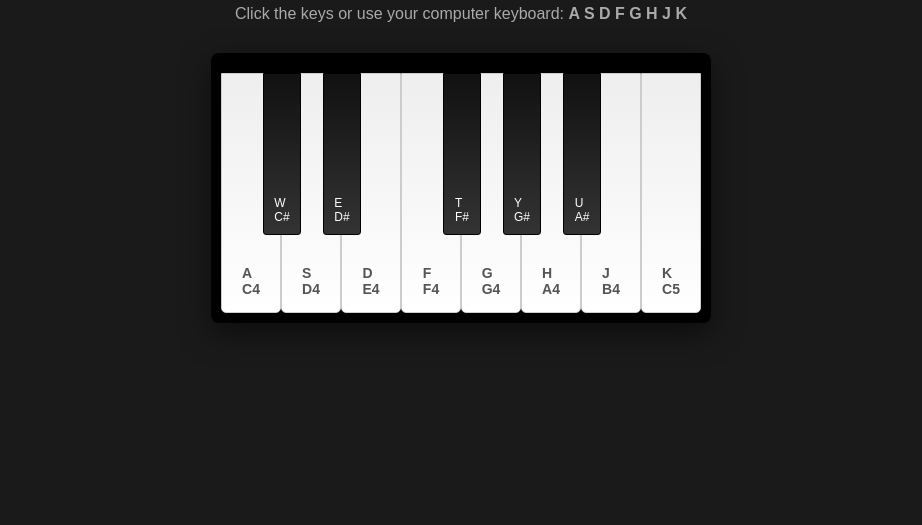
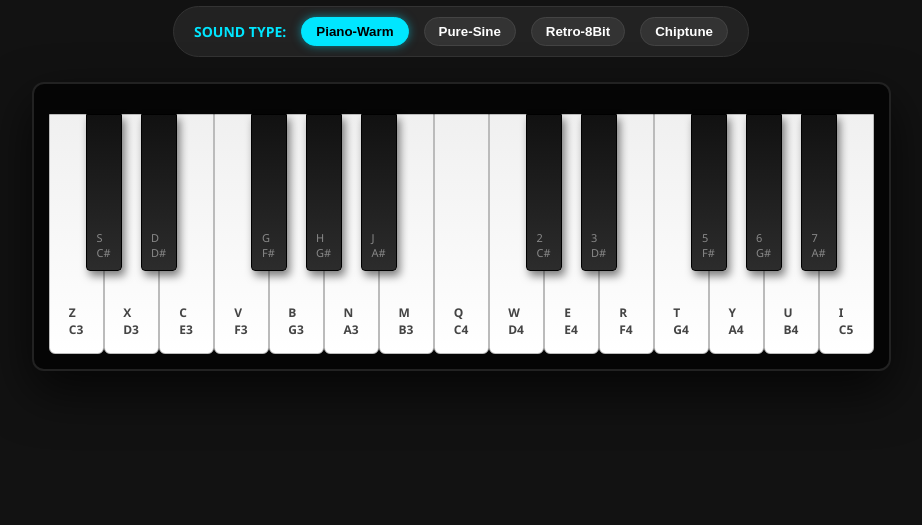
Before and after one commit to 131633-a11y/Online-piano, a plain HTML site: page index.html in a window 1280 px wide. Shown: the part 275-800 px from the top of the page, without its empty margins (179-1101 px from the left). Drawn offline with Linux system fonts and the light colour scheme.

Commit message:
Update index.html
NEW 2 OCTAVE

```diff
--- a/index.html
+++ b/index.html
@@ -3,152 +3,224 @@
 <head>
     <meta charset="UTF-8">
     <meta name="viewport" content="width=device-width, initial-scale=1.0">
-    <title>Interactive Browser Piano</title>
+    <title>Deluxe 2-Octave Online Piano</title>
     <style>
         body {
             margin: 0;
-            background: #1a1a1a;
-            font-family: Arial, sans-serif;
+            background: #121212;
+            font-family: 'Segoe UI', Tahoma, Geneva, Verdana, sans-serif;
             display: flex;
             flex-direction: column;
             align-items: center;
             justify-content: center;
             height: 100vh;
             color: #fff;
+            overflow-x: hidden;
         }
-        h1 { margin-bottom: 20px; }
-        .instructions { margin-bottom: 30px; color: #aaa; text-align: center; }
+        h1 { margin-bottom: 5px; color: #00e6ff; text-shadow: 0 0 10px rgba(0,230,255,0.3); }
+        .instructions { margin-bottom: 20px; color: #aaa; text-align: center; font-size: 14px; }
+
+        /* Control Panel Styles */
+        .controls {
+            margin-bottom: 25px;
+            display: flex;
+            gap: 15px;
+            background: #222;
+            padding: 10px 20px;
+            border-radius: 30px;
+            border: 1px solid #333;
+        }
+        .controls label { font-size: 14px; font-weight: bold; align-self: center; color: #00e6ff; }
+        .controls button {
+            background: #333;
+            color: #fff;
+            border: 1px solid #444;
+            padding: 6px 14px;
+            border-radius: 20px;
+            cursor: pointer;
+            font-weight: bold;
+            transition: all 0.2s;
+        }
+        .controls button.active-synth {
+            background: #00e6ff;
+            color: #000;
+            border-color: #00e6ff;
+            box-shadow: 0 0 10px rgba(0,230,255,0.5);
+        }
 
         /* Piano Keyboard Container */
         .piano-container {
             display: flex;
             position: relative;
-            background: #000;
-            padding: 20px 10px 10px 10px;
-            border-radius: 8px;
-            box-shadow: 0 10px 30px rgba(0,0,0,0.5);
+            background: #050505;
+            padding: 30px 15px 15px 15px;
+            border-radius: 12px;
+            box-shadow: 0 20px 50px rgba(0,0,0,0.7);
+            border: 2px solid #222;
         }
 
-        /* White Keys styling */
+        /* Keys Base Styles */
         .key {
             cursor: pointer;
             user-select: none;
+            position: relative;
         }
+
+        /* White Keys (15 keys total across 2 octaves) */
         .white-key {
-            width: 60px;
+            width: 55px;
             height: 240px;
-            background: linear-gradient(to bottom, #eeeeee 0%, #ffffff 100%);
-            border: 1px solid #ccc;
-            border-radius: 0 0 5px 5px;
+            background: linear-gradient(to bottom, #f0f0f0 0%, #ffffff 100%);
+            border: 1px solid #bbb;
+            border-radius: 0 0 6px 6px;
             box-sizing: border-box;
             display: flex;
             flex-direction: column;
             justify-content: flex-end;
             align-items: center;
             padding-bottom: 15px;
-            color: #555;
+            color: #444;
             font-weight: bold;
-            font-size: 14px;
-            transition: background 0.1s;
+            font-size: 12px;
+            transition: background 0.05s, transform 0.05s;
+            z-index: 1;
         }
         .white-key:active, .white-key.active {
-            background: #e0e0e0;
-            box-shadow: inset 0 5px 10px rgba(0,0,0,0.2);
+            background: #d4d4d4;
+            box-shadow: inset 0 8px 12px rgba(0,0,0,0.25);
+            transform: translateY(2px);
         }
 
-        /* Black Keys positioning & styling */
+        /* Black Keys (10 keys total, positioned relatively over white keys) */
         .black-key {
-            width: 36px;
-            height: 150px;
-            background: linear-gradient(to bottom, #111 0%, #333 100%);
+            width: 34px;
+            height: 145px;
+            background: linear-gradient(to bottom, #111 0%, #2c2c2c 100%);
             border: 1px solid #000;
-            border-radius: 0 0 3px 3px;
+            border-radius: 0 0 4px 4px;
             position: absolute;
             z-index: 10;
-            margin-left: -18px; /* Center shift over the white key boundary */
             display: flex;
             flex-direction: column;
             justify-content: flex-end;
             align-items: center;
             padding-bottom: 10px;
-            color: #fff;
-            font-size: 12px;
-            transition: background 0.1s;
+            color: #888;
+            font-size: 11px;
+            transition: background 0.05s, transform 0.05s;
+            box-shadow: 3px 5px 8px rgba(0,0,0,0.5);
         }
         .black-key:active, .black-key.active {
-            background: #555;
+            background: #444;
+            transform: translateY(1px);
+            box-shadow: 1px 2px 4px rgba(0,0,0,0.5);
         }
     </style>
 </head>
 <body>
 
-    <h1>Online Web Piano</h1>
-    <div class="instructions">Click the keys or use your computer keyboard: <strong>A S D F G H J K</strong></div>
+    <h1>Online Deluxe Piano</h1>
+    <div class="instructions">
+        Click notes or use your PC keyboard.<br>
+        <strong>Octave 1:</strong> Z X C V B N M , . / &nbsp;&nbsp;|&nbsp;&nbsp; <strong>Octave 2:</strong> Q W E R T Y U I O P [
+    </div>
 
-    <!-- The 1-Octave Keybed Structure -->
+    <!-- Synth Type Customizer Controls -->
+    <div class="controls">
+        <label>SOUND TYPE:</label>
+        <button id="btn-triangle" class="active-synth" onclick="setWaveform('triangle')">Piano-Warm</button>
+        <button id="btn-sine" onclick="setWaveform('sine')">Pure-Sine</button>
+        <button id="btn-sawtooth" onclick="setWaveform('sawtooth')">Retro-8Bit</button>
+        <button id="btn-square" onclick="setWaveform('square')">Chiptune</button>
+    </div>
+
+    <!-- The 25-Key Custom Keybed Structure -->
     <div class="piano-container" id="keyboard">
-        <div class="white-key key" data-note="C4" data-key="a">A<br>C4</div>
-        <div class="black-key key" data-note="C#4" data-key="w" style="left: 70px;">W<br>C#</div>
+        <!-- OCTAVE 1 (C3 to B3) -->
+        <div class="white-key key" data-note="C3" data-key="z">Z<br>C3</div>
+        <div class="black-key key" data-note="C#3" data-key="s" style="left: 52px;">S<br>C#</div>
 
-        <div class="white-key key" data-note="D4" data-key="s">S<br>D4</div>
-        <div class="black-key key" data-note="D#4" data-key="e" style="left: 130px;">E<br>D#</div>
+        <div class="white-key key" data-note="D3" data-key="x">X<br>D3</div>
+        <div class="black-key key" data-note="D#3" data-key="d" style="left: 107px;">D<br>D#</div>
 
-        <div class="white-key key" data-note="E4" data-key="d">D<br>E4</div>
+        <div class="white-key key" data-note="E3" data-key="c">C<br>E3</div>
 
-        <div class="white-key key" data-note="F4" data-key="f">F<br>F4</div>
-        <div class="black-key key" data-note="F#4" data-key="t" style="left: 250px;">T<br>F#</div>
+        <div class="white-key key" data-note="F3" data-key="v">V<br>F3</div>
+        <div class="black-key key" data-note="F#3" data-key="g" style="left: 217px;">G<br>F#</div>
 
-        <div class="white-key key" data-note="G4" data-key="g">G<br>G4</div>
-        <div class="black-key key" data-note="G#4" data-key="y" style="left: 310px;">Y<br>G#</div>
+        <div class="white-key key" data-note="G3" data-key="b">B<br>G3</div>
+        <div class="black-key key" data-note="G#3" data-key="h" style="left: 272px;">H<br>G#</div>
 
-        <div class="white-key key" data-note="A4" data-key="h">H<br>A4</div>
-        <div class="black-key key" data-note="A#4" data-key="u" style="left: 370px;">U<br>A#</div>
+        <div class="white-key key" data-note="A3" data-key="n">N<br>A3</div>
+        <div class="black-key key" data-note="A#3" data-key="j" style="left: 327px;">J<br>A#</div>
 
-        <div class="white-key key" data-note="B4" data-key="j">J<br>B4</div>
-        <div class="white-key key" data-note="C5" data-key="k">K<br>C5</div>
+        <div class="white-key key" data-note="B3" data-key="m">M<br>B3</div>
+
+        <!-- OCTAVE 2 (C4 to C5) -->
+        <div class="white-key key" data-note="C4" data-key="q">Q<br>C4</div>
+        <div class="black-key key" data-note="C#4" data-key="2" style="left: 492px;">2<br>C#</div>
+
+        <div class="white-key key" data-note="D4" data-key="w">W<br>D4</div>
+        <div class="black-key key" data-note="D#4" data-key="3" style="left: 547px;">3<br>D#</div>
+
+        <div class="white-key key" data-note="E4" data-key="e">E<br>E4</div>
+
+        <div class="white-key key" data-note="F4" data-key="r">R<br>F4</div>
+        <div class="black-key key" data-note="F#4" data-key="5" style="left: 657px;">5<br>F#</div>
+
+        <div class="white-key key" data-note="G4" data-key="t">T<br>G4</div>
+        <div class="black-key key" data-note="G#4" data-key="6" style="left: 712px;">6<br>G#</div>
+
+        <div class="white-key key" data-note="A4" data-key="y">Y<br>A4</div>
+        <div class="black-key key" data-note="A#4" data-key="7" style="left: 767px;">7<br>A#</div>
+
+        <div class="white-key key" data-note="B4" data-key="u">U<br>B4</div>
+
+        <div class="white-key key" data-note="C5" data-key="i">I<br>C5</div>
     </div>
 
     <script>
-        // Mapping notes to standard frequencies (Hz)
+        // Exact frequencies across 25 sequential keys
         const noteFrequencies = {
-            "C4": 261.63, "C#4": 277.18, "D4": 293.66, "D#4": 311.13,
-            "E4": 329.63, "F4": 349.23, "F#4": 369.99, "G4": 392.00,
-            "G#4": 415.30, "A4": 440.00, "A#4": 466.16, "B4": 493.88, "C5": 523.25
+            "C3": 130.81, "C#3": 138.59, "D3": 146.83, "D#3": 155.56, "E3": 164.81, "F3": 174.61, "F#3": 185.00, "G3": 196.00, "G#3": 207.65, "A3": 220.00, "A#3": 233.08, "B3": 246.94,
+            "C4": 261.63, "C#4": 277.18, "D4": 293.66, "D#4": 311.13, "E4": 329.63, "F4": 349.23, "F#4": 369.99, "G4": 392.00, "G#4": 415.30, "A4": 440.00, "A#4": 466.16, "B4": 493.88, "C5": 523.25
         };
 
-        // Track active oscillators so multiple keys can be pressed concurrently
         const activeOscillators = {};
         let audioCtx = null;
+        let currentWaveform = 'triangle'; // Default setting
 
-        // Initialise AudioContext on the first interaction due to browser security restrictions
         function initAudio() {
             if (!audioCtx) {
                 audioCtx = new (window.AudioContext || window.webkitAudioContext)();
             }
         }
 
+        // Change synthesizer engine settings on click
+        function setWaveform(type) {
+            currentWaveform = type;
+            document.querySelectorAll('.controls button').forEach(btn => btn.classList.remove('active-synth'));
+            document.getElementById(`btn-${type}`).classList.add('active-synth');
+        }
+
         function playNote(note) {
             initAudio();
-            if (activeOscillators[note]) return; // Stop note duplicating if held down
+            if (activeOscillators[note]) return;
 
-            // 1. Create Synthesizer Modules
             const osc = audioCtx.createOscillator();
             const gainNode = audioCtx.createGain();
 
-            // 2. Configure Sound Attributes
-            osc.type = 'triangle'; // Warm, flute/piano-like waveform texture
+            osc.type = currentWaveform;
             osc.frequency.setValueAtTime(noteFrequencies[note], audioCtx.currentTime);
 
-            // 3. Simple Volume Envelope (Prevents clicking sounds)
-            gainNode.gain.setValueAtTime(0.4, audioCtx.currentTime);
-            gainNode.gain.exponentialRampToValueAtTime(0.01, audioCtx.currentTime + 1.5); // Smooth natural decay
+            // Audio gain staging setup
+            gainNode.gain.setValueAtTime(0.3, audioCtx.currentTime);
+            gainNode.gain.exponentialRampToValueAtTime(0.001, audioCtx.currentTime + 1.8);
 
-            // 4. Connect and Play
             osc.connect(gainNode);
             gainNode.connect(audioCtx.destination);
             osc.start();
 
-            // Save instance to stop it cleanly later
             activeOscillators[note] = { osc, gainNode };
         }
 
@@ -156,17 +228,16 @@
             if (activeOscillators[note]) {
                 const { osc, gainNode } = activeOscillators[note];
                 try {
-                    // Fast release instead of abrupt cut-off
                     gainNode.gain.cancelScheduledValues(audioCtx.currentTime);
                     gainNode.gain.setValueAtTime(gainNode.gain.value, audioCtx.currentTime);
-                    gainNode.gain.exponentialRampToValueAtTime(0.001, audioCtx.currentTime + 0.1);
-                    setTimeout(() => osc.stop(), 100);
+                    gainNode.gain.exponentialRampToValueAtTime(0.001, audioCtx.currentTime + 0.15); // Smooth release
+                    setTimeout(() => osc.stop(), 150);
                 } catch(e) {}
                 delete activeOscillators[note];
             }
         }
 
-        // --- Event Listeners for Mouse/Touch Elements ---
+        // Mouse Events
         document.querySelectorAll('.key').forEach(keyElement => {
             const note = keyElement.dataset.note;
 
@@ -176,35 +247,3 @@
             });
 
             keyElement.addEventListener('mouseup', () => {
-                stopNote(note);
-                keyElement.classList.remove('active');
-            });
-
-            keyElement.addEventListener('mouseleave', () => {
-                stopNote(note);
-                keyElement.classList.remove('active');
-            });
-        });
-
-        // --- Event Listeners for Computer Keyboard Mapping ---
-        window.addEventListener('keydown', (e) => {
-            if (e.repeat) return; // Ignore native key-repeat lag
-            const keyStr = e.key.toLowerCase();
-            const keyElement = document.querySelector(`[data-key="${keyStr}"]`);
-            if (keyElement) {
-                playNote(keyElement.dataset.note);
-                keyElement.classList.add('active');
-            }
-        });
-
-        window.addEventListener('keyup', (e) => {
-            const keyStr = e.key.toLowerCase();
-            const keyElement = document.querySelector(`[data-key="${keyStr}"]`);
-            if (keyElement) {
-                stopNote(keyElement.dataset.note);
-                keyElement.classList.remove('active');
-            }
-        });
-    </script>
-</body>
-</html>
```
